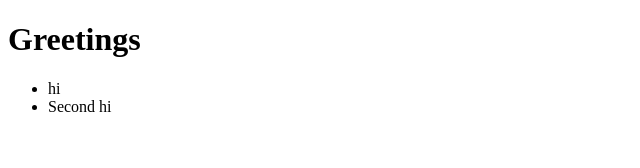
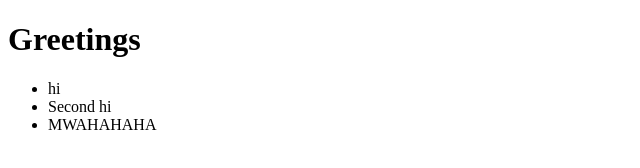
Before and after one commit to AbiUser/my-first-github-repo, a plain HTML site: page index.html in a window 1280 px wide. Shown: the whole page, without its empty margins (0-640 px from the left). Drawn offline with Linux system fonts and the light colour scheme.

Commit message:
Inserted evil

```diff
--- a/index.html
+++ b/index.html
@@ -10,6 +10,7 @@
     <ul>
         <li>hi</li>
         <li>Second hi</li>
+        <li>MWAHAHAHA</li>
     </ul>
 </body>
 </html>
```
